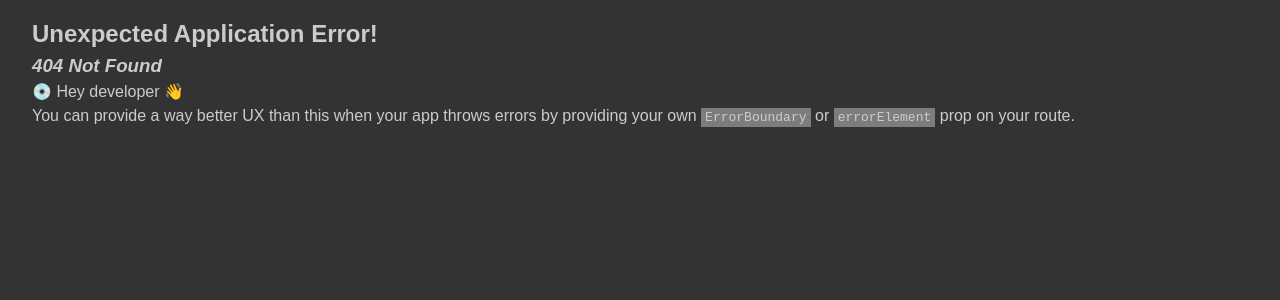
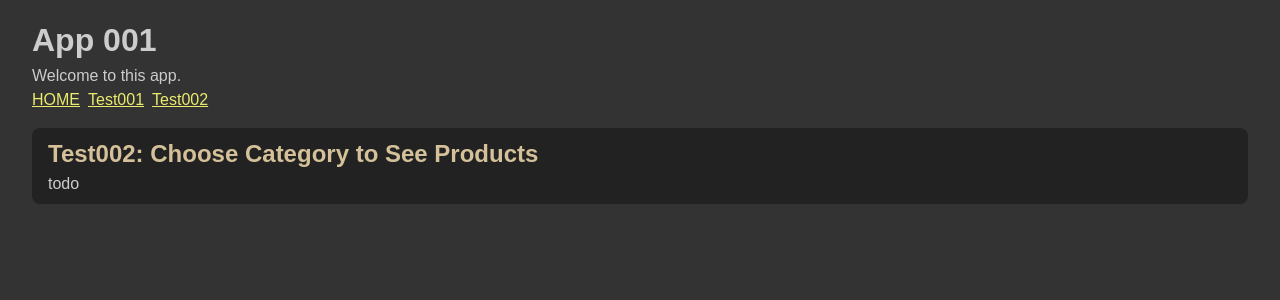
Before and after one commit to edwardtanguay/test-api-react-ts-002, a React (Vite) app: page /test002 in a window 1280 px wide. Before the commit this address had no page. Shown: the top 300 px of the page. Built offline with nearby package versions, Linux system fonts and the light colour scheme.

Commit message:
Add Test002

```diff
--- a/src/components/Nav.tsx
+++ b/src/components/Nav.tsx
@@ -5,6 +5,7 @@ export const Nav = () => {
 		<nav>
 			<div><NavLink to="/">HOME</NavLink></div>
 			<div><NavLink to="/test001">Test001</NavLink></div>
+			<div><NavLink to="/test002">Test002</NavLink></div>
 		</nav>
 	)
 }
--- /dev/null
+++ b/src/components/Test002.tsx
@@ -0,0 +1,8 @@
+export const Test002 = () => {
+	return (
+		<div className="area areaTest002">
+			<h2>Test002: Choose Category to See Products</h2>
+			<p>todo</p>
+		</div>
+	)
+}
```
Also changed, not shown: src/main.tsx (+7 -2 lines).
